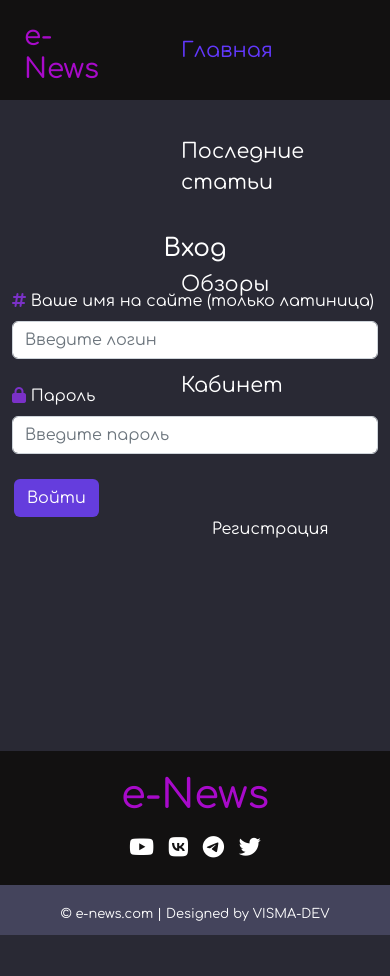
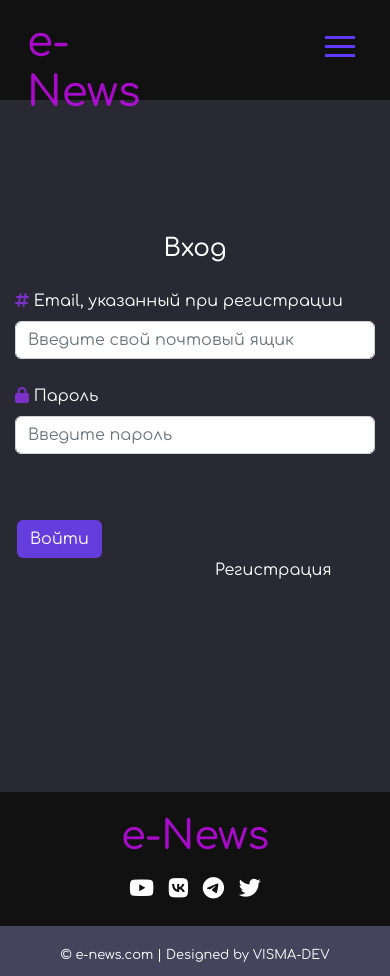
Before and after one commit to Visma-Dev/e-News, a PHP site: page /log.php in a window 390 px wide. Before the commit the page ends 935 px from the top, so only its background shows below. Run offline with PHP 8.4, Linux system fonts and the light colour scheme; some libraries are stand-ins or nearby versions.

Commit message:
reg and login forms for users, some refactoring

```diff
--- /dev/null
+++ b/admin/admin.php
@@ -0,0 +1,3 @@
+<?php
+
+echo 'Здесь могла быть ваша реклама';
--- a/app/controllers/users.php
+++ b/app/controllers/users.php
@@ -3,7 +3,23 @@ include "app/db/functions.php";
 
 $errMessage = '';
 
-if($_SERVER['REQUEST_METHOD'] === 'POST') { //Переменная $_SERVER - это массив, содержащий информацию, такую как заголовки, пути и местоположения скриптов.
+// функция для создания сессий (рефакторинг лютый был проведен)
+function sessionStart($arr){
+    //задаем значения супер-глобальному массиву $_SESSION, предварительно обращаясь к текущему запросу через его id
+    $_SESSION['id'] = $arr['id'];
+    $_SESSION['login'] = $arr['username'];
+    $_SESSION['admin'] = $arr['admin'];
+
+    if ($_SESSION['admin']){
+        header('location' . BASE_URL . 'admin/admin.php');
+    }
+    // редирект на главную
+    header('location: ' . BASE_URL );
+}
+
+
+//! обработчик регистрации
+if($_SERVER['REQUEST_METHOD'] === 'POST' && isset($_POST['btn_reg'])) { //Переменная $_SERVER - это массив, содержащий информацию, такую как заголовки, пути и местоположения скриптов.
     // получаем данные от юзера и помещаем их в переменные
     $login = trim($_POST['login']); //добавляем функцию trim, для того чтобы убирать все лишние пробелы
     $email = trim($_POST['email']);
@@ -38,14 +54,40 @@ if($_SERVER['REQUEST_METHOD'] === 'POST') { //Переменная $_SERVER - э
                 'pass' => $hashedPass // по итогу в массив передаем уже захешированный пароль
             ];
             $id = insert('users', $postData); // применяем функцию добавления записи из functions.php
-            $errMessage = "$login, добро пожаловать). Благодарим за регистрацию!";
+
+            //создание сессии
+            $user = selectOne('users', ['id' => $id]);//обращаемся к текущему запросу через его id, которое подтянули из базы
+            sessionStart($user); // создаем сессию с помощью функции
+
         }
-        }
-
-    //$row = selectOne('users', ['id' => $id]);
+    }
 
 }else{//GET
     // инициализируем переменные при get запросе, чтобы в случае ошибки проверки валидации, пользователю не нужно было вводить эти значения заново
     $login = '';
     $email = '';
 }
+
+
+//! обработчик авторизации
+if($_SERVER['REQUEST_METHOD'] === 'POST' && isset($_POST['btn_log'])) { // здесь проверяем тип кнопки, которую прожал юзер, если с формы регистрации, то отправляем на обработчик регистрации, если из входа, то переходим к этому коду ↓
+
+    $email = trim($_POST['email']); //добавляем функцию trim, для того чтобы убирать все лишние пробелы
+    $pass = trim($_POST['pass']);
+
+    // пишем проверки валидности данных
+    if ($email === '' || $pass === '') {
+        $errMessage = 'Упс, ты заполнил не все поля!';
+    }
+    else{
+        $exCheck = selectOne('users', ['email' => $email]);
+        if ($exCheck && password_verify($pass, $exCheck['pass'])){ // password_verify — Проверяет, соответствует ли пароль хешу
+            sessionStart($exCheck); // Здесь зачем-то реализовали этот код
+        }else{
+            $errMessage = 'Ошибка входа, проверь введенные данные.';
+        }
+    }
+}else{//GET
+    // инициализируем переменные при get запросе, чтобы в случае ошибки проверки валидации, пользователю не нужно было вводить эти значения заново
+    $email = '';
+}
--- a/app/db/connect.php
+++ b/app/db/connect.php
@@ -1,7 +1,8 @@
 <?php
+session_start();
 
 $driver = "mysql";
-$host = "localhost";
+$host = "127.0.0.1";
 $db_name = "e-news";
 $db_user = "root";
 $db_pass = "root";
--- a/app/db/functions.php
+++ b/app/db/functions.php
@@ -31,7 +31,7 @@ function selectAll($table, $params = []){
             if(!is_numeric($value)){ // буковки обрамляем кавычками
                 $value = "'".$value."'";
             }
-            if($i === 0){ //если переменная $params содержит данные
+            if($i === 0){ //если переменная $params содержит данные,
                         //то во время первой итерации к тексту запроса добавляем WHERE и сам параметр (пример - admin = 1),
                         // после чего итерация оканчивается и $i++
                 $sql = $sql . " WHERE $key=$value";
--- a/app/include/header.php
+++ b/app/include/header.php
@@ -1,3 +1,4 @@
+<link rel="stylesheet" href="/assets/css/header.css">
 <header class="container-fluid">
     <div class="container">
         <div class="row">
@@ -12,14 +13,28 @@
                     <li><a id="href1" href="<?php echo BASE_URL?>">Главная</a></li>
                     <li><a href="#">Последние статьи</a></li>
                     <li><a href="#">Обзоры</a></li>
-                    <li><a href="#">
-                            Кабинет
+                    <li>
+                        <!-- Альтернативный синтаксис управляющих структур -->
+                        <?php if (isset($_SESSION['id'])): ?> <!-- этот блок будет показываться только если пользователь зарегистрирован -->
+                            <a href="#">
+                                <?php echo $_SESSION['login']; ?>
+                            </a>
+                            <ul>
+                                <?php if ($_SESSION['admin']): ?> <!-- проверка на админность (базированность) пользователя -->
+                                    <li><a href="#"><i class="fa-solid fa-user"></i> Админ панель</a></li>
+                                <?php endif; ?>
+                                <li><a href="<?php echo BASE_URL . "logout.php"; ?>"><!--  --><i class="fa-solid fa-right-from-bracket"></i> Выход</a></li>
+                            </ul>
+                        <?php else: ?>
+                            <a href="<?php echo BASE_URL . 'log.php'; ?>">
+                                <i class="fa-solid fa-door-open"></i>
+                                Войти
+                            </a>
+                            <ul>
+                                <li><a href="<?php echo BASE_URL . 'reg.php'; ?>"><i class="fa-solid fa-right-from-bracket"></i> Регистрация</a></li>
+                            </ul>
 
-                        </a>
-                        <ul>
-                            <li><a href="#"><i class="fa-solid fa-user"></i> Админ панель</a></li>
-                            <li><a href="#"><i class="fa-solid fa-right-from-bracket"></i> Выход</a></li>
-                        </ul>
+                        <?php endif; ?>
 
                     </li>
                 </ul>
--- /dev/null
+++ b/assets/css/header.css
@@ -0,0 +1,214 @@
+/*--------HEADER---------*/
+
+header{
+    background: #121111;
+    height: 100px;
+}
+
+header * {
+    color: white;
+}
+
+header h1 {
+    margin-top: 20px;
+}
+
+header h1 a{
+    text-decoration: none;
+    font-family: Comfortaa;
+    color: rgba(210, 9, 255, 0.78);
+    transition: 0.5s;
+}
+
+header h1 a:hover{
+    text-decoration: none;
+    color: white;
+}
+
+#href1{
+    color: #6238fc;
+}
+#href1:hover{
+    color: rgba(210, 9, 255, 0.78);
+}
+
+header ul{
+    margin: 0;
+    padding: 0;
+    list-style: none;
+    float: right;
+}
+
+header ul li{
+    float: left;
+    position: relative;
+
+}
+
+header ul li a{
+    display: block;
+    font-size: 1.3rem;
+    text-decoration: none;
+    padding: 35px;
+    transition: 0.5s;
+    border-radius: 5px;
+}
+
+
+header ul li a:hover{
+    background: rgba(0, 0, 0, 0.19);
+    color: rgba(210, 9, 255, 0.78);
+}
+
+header ul li ul {
+    position: absolute;
+    top: 100px;
+    width: 180px;
+    z-index: 300;
+    display: none;
+}
+
+header ul li:hover ul{
+    display: block;
+}
+
+header ul li ul li {
+    width:100%;
+}
+
+header ul li ul li a {
+    padding: 10px;
+    background: #6222f7;
+    color: rgba(0, 0, 0, 0.73);
+}
+
+/*-----burger------*/
+.burger{
+    display: none;
+    padding: 15px 0;
+
+    margin-top: 30px;
+    margin-right: 35px  ;
+    width: 30px;
+    position: absolute;
+    right: 0;
+    background: none;
+    border: 0;
+    cursor: pointer;
+}
+
+.burger__item{
+    display: block;
+    width: 30px;
+    height: 3px;
+
+    background-color: #6238fc;
+
+    position: relative;
+}
+
+.burger__item::before,
+.burger__item::after {
+    content: "";
+    width: 100%;
+    height: 100%;
+
+    background-color: #6238fc;
+
+    position: absolute;
+    left: 0;
+    z-index: 1;
+}
+
+.burger__item::before{
+    top: -9px
+}
+
+.burger__item::after {
+    bottom:-9px
+}
+
+/*-----@media------*/
+
+@media (max-width: 1400px) {
+
+    nav ul li a{
+        padding-right: 5px;
+    }
+}
+
+@media (max-width: 1200px) {
+
+    nav ul li a{
+        font-size: 18px;
+    }
+
+}
+
+@media (max-width: 1000px) {
+
+    .container{
+        max-width: 100%;
+        padding: 0 15px;
+    }
+
+    header h1{
+        margin-left: 35px;
+        margin-top: 18px;
+        font-size: 42px;
+    }
+
+    .col-8{
+        width: 100px;
+    }
+    nav ul li{
+        display: none;
+    }
+
+    .burger{
+        display: flex;
+        right: 0;
+    }
+
+
+
+}
+
+@media (max-width: 767px) {
+
+    header h1{
+        margin-left: 0;
+    }
+
+    .carousel-title{
+        margin-left: 10px;
+    }
+    .carousel-inner{
+        height: 200px;
+    }
+    .carousel-indicators{
+        display: none;
+    }
+
+    .carousel-caption{
+        z-index: 1;
+    }
+
+    .main-content .post{
+        margin: 0 0;
+    }
+
+    .post img{
+        padding: 0 0;
+        margin-top: 20px;
+    }
+    .main-content .post h3 a{
+        font-size: 23px;
+    }
+
+    .main-content .post p{
+        font-size: 15px;
+    }
+
+
+}
--- a/index.php
+++ b/index.php
@@ -1,4 +1,7 @@
-<?php include("path.php");?>
+<?php include("path.php");
+include 'app/db/connect.php';
+?>
+
 <!doctype html>
 <html lang="en">
 <head>
--- a/log.php
+++ b/log.php
@@ -1,4 +1,7 @@
-<?php include("path.php");?>
+<?php
+include("path.php");
+include("app/controllers/users.php");
+?>
 <!doctype html>
 <html lang="en">
 <head>
@@ -20,20 +23,25 @@
 
 <!-- Form -->
 <div class="container reg-form">
-    <form class="row justify-content-center" method="post" action="log.html">
+    <form class="row justify-content-center" method="post" action="log.php">
         <h2>Вход</h2>
         <div class="form-group col-12 col-md-4">
-            <label for="exampleInputLogin"><i class="fa-solid fa-hashtag"></i> Ваше имя на сайте (только латиница)</label>
-            <input type="login" class="form-control" id="exampleInputLogin" aria-describedby="emailHelp" placeholder="Введите логин">
+            <label for="exampleInputEmail1"><i class="fa-solid fa-hashtag"></i> Email, указанный при регистрации</label>
+            <input name="email" value="<?=$email?>" type="email" class="form-control" id="exampleInputEmail1" aria-describedby="emailHelp" placeholder="Введите свой почтовый ящик">
         </div>
         <div class="w-100"></div>
         <div class="form-group col-12 col-md-4">
             <label for="exampleInputPassword1"><i class="fa-solid fa-lock"></i> Пароль</label>
-            <input type="password" class="form-control" id="exampleInputPassword1" placeholder="Введите пароль">
+            <input name="pass" type="password" class="form-control" id="exampleInputPassword1" placeholder="Введите пароль">
+        </div>
+        <div class="w-100"></div>
+        <!-- errMessage -->
+        <div class="form-group col-12 col-md-4 error">
+            <p><?php echo $errMessage?></p>
         </div>
         <div class="w-100"></div>
         <div class="form-group col-12 col-md-4">
-            <button type="submit" class="btn">Войти</button>
+            <button type="submit" class="btn" name = "btn_log">Войти</button>
             <a href="reg.php">Регистрация</a>
         </div>
     </form>
--- a/path.php
+++ b/path.php
@@ -1,3 +1,3 @@
 <?php
 
-const BASE_URL = 'http://localhost/e-News/';
+const BASE_URL = '/';
--- a/reg.php
+++ b/reg.php
@@ -52,7 +52,7 @@
         </div>
         <div class="w-100"></div>
         <div class="form-group col-12 col-md-4">
-            <button type="submit" class="btn" name="reg_btn">Отправить</button>
+            <button type="submit" class="btn" name="btn_reg">Отправить</button>
             <a href="log.php">Или же Войти</a>
         </div>
     </form>
```
Also changed, not shown: assets/css/reg.css (+0 -77 lines), assets/css/styles.css (+0 -124 lines), logout.php (added, +10 -0 lines).
